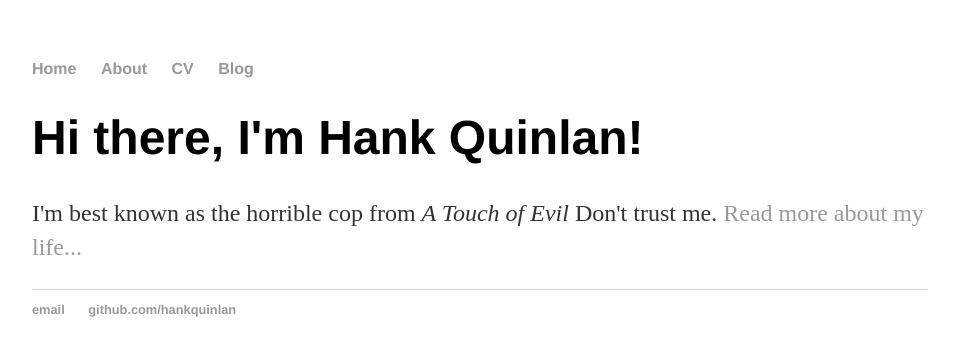
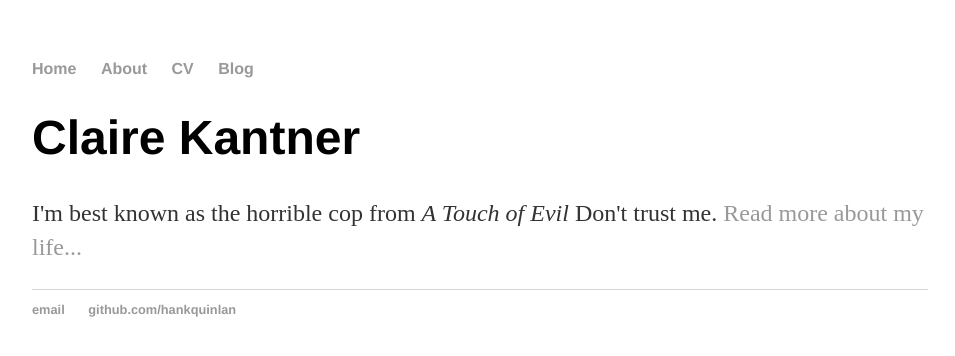
Before and after one commit to clairekantner/clairekantner, a Jekyll site: the page built from index.html, in a window 1280 px wide. Shown: the top 356 px of the page, without its empty margins (160-1115 px from the left). Built offline with Jekyll 4.4.1, drawn with Linux system fonts in a browser that asks for light colours.

Commit message:
Update index.html

```diff
--- a/index.html
+++ b/index.html
@@ -1,8 +1,8 @@
 ---
 layout: default
-title: Hank Quinlan, Horrible Cop
+title: Claire Kantner
 ---
 <div class="blurb">
-	<h1>Hi there, I'm Hank Quinlan!</h1>
+	<h1>Claire Kantner</h1>
 	<p>I'm best known as the horrible cop from <em>A Touch of Evil</em> Don't trust me. <a href="/about">Read more about my life...</a></p>
 </div><!-- /.blurb -->
```
